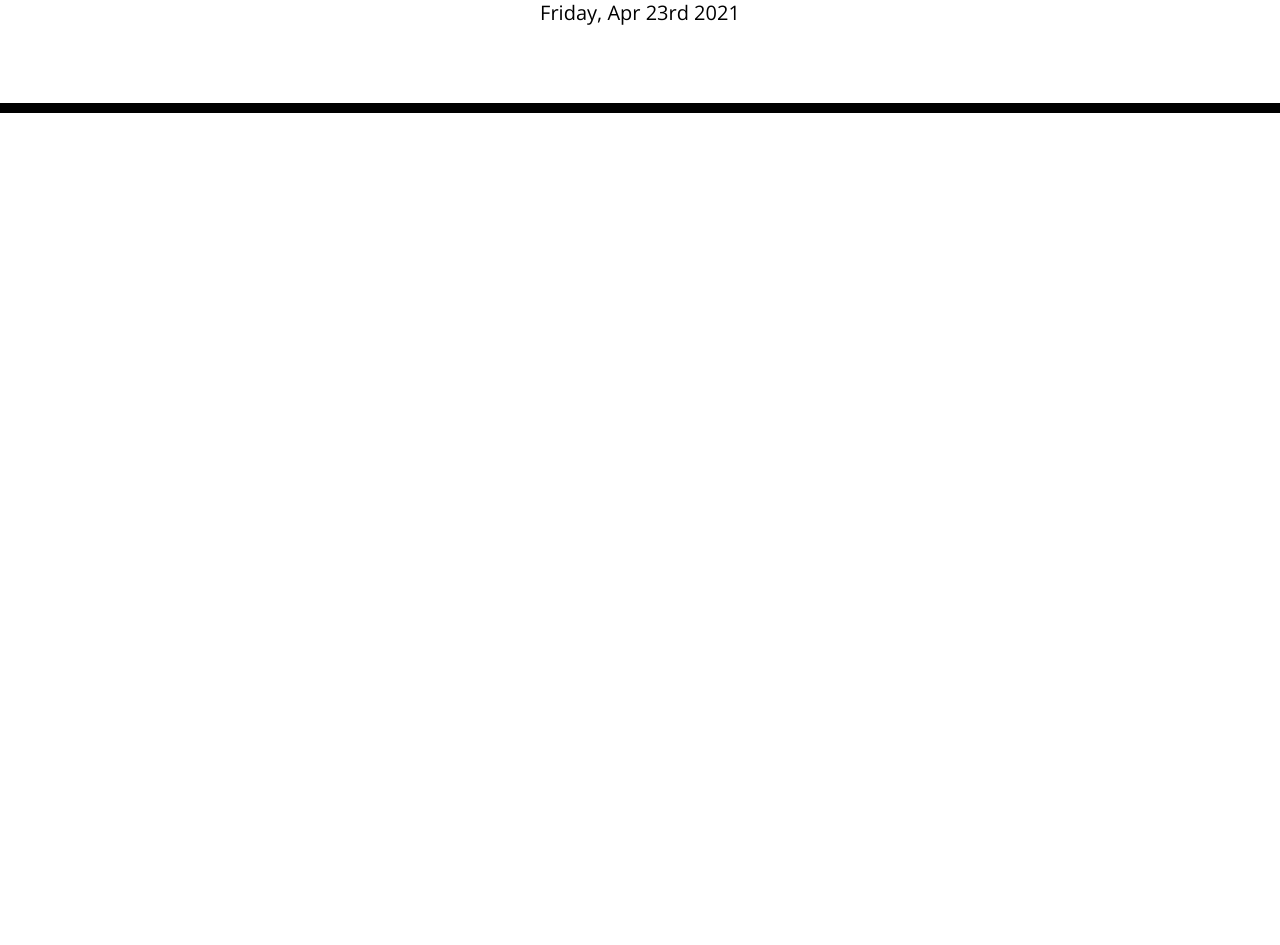
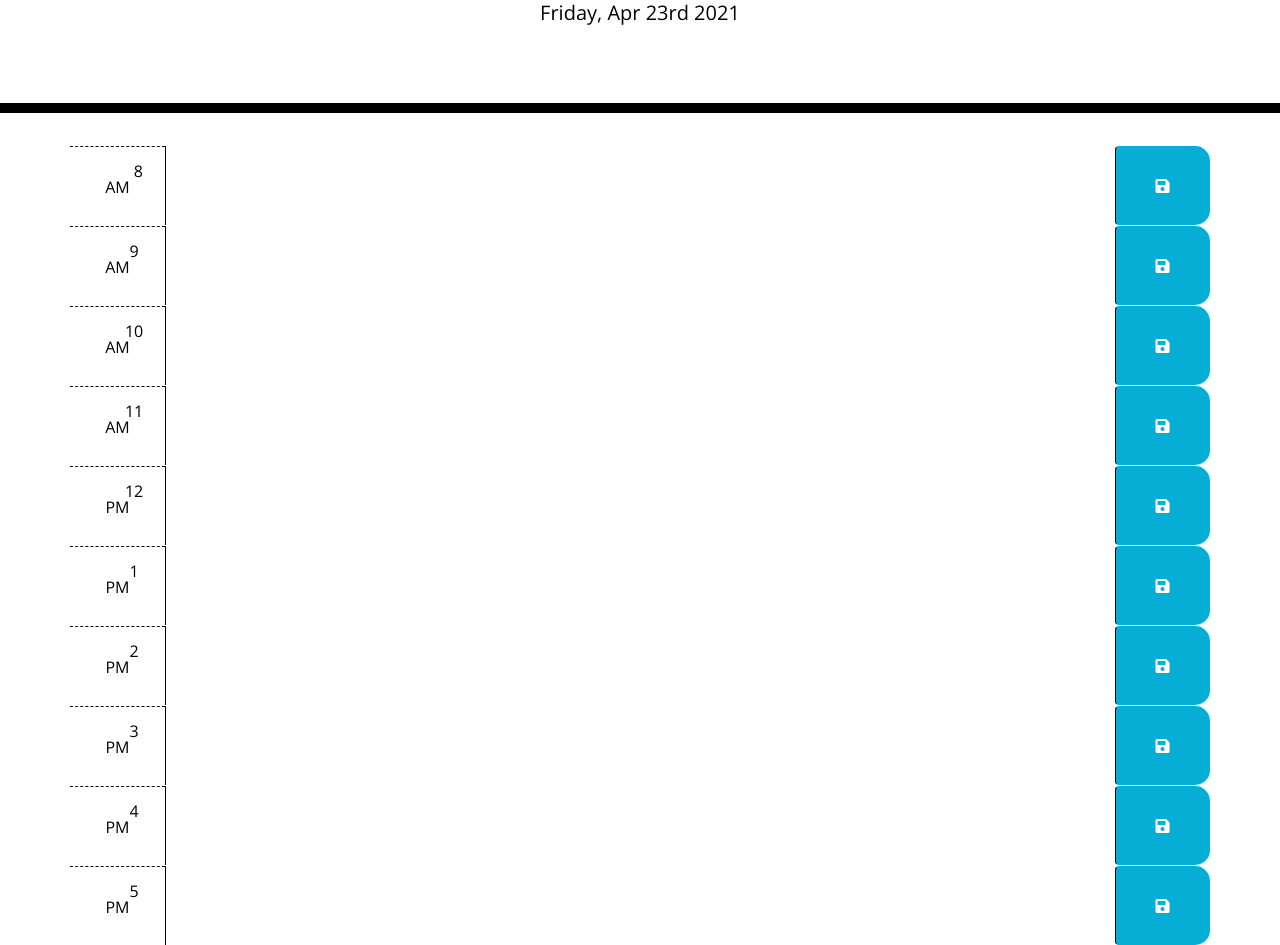
Before and after one commit to agraysargent/Work-Day-Scheduler, a plain HTML site: page index.html in a window 1280 px wide. Shown: the part 191-1136 px from the top of the page. Before the commit the page ends 800 px from the top, so only its background shows below. Drawn offline with nearby package versions, Linux system fonts and the light colour scheme.

Commit message:
completed bootstrap

```diff
--- a/index.html
+++ b/index.html
@@ -22,7 +22,94 @@
   </header>
   <div class="container">
     <!-- Timeblocks go here -->
+    <div id="hour8" class="row time-block">
+      <div class="col-md-1 hour">
+          8 AM
+      </div>
+      <textarea class="col-md-10 description">
+      </textarea>
+      <button class="btn saveBtn col-md-1"><i class="fas fa-save"></i></button>
   </div>
+  <div id="hour9" class="row time-block">
+    <div class="col-md-1 hour">
+        9 AM
+    </div>
+    <textarea class="col-md-10 description">
+    </textarea>
+    <button class="btn saveBtn col-md-1"><i class="fas fa-save"></i></button>
+</div>
+
+<div id="hour10" class="row time-block">
+    <div class="col-md-1 hour">
+        10 AM
+    </div>
+    <textarea class="col-md-10 description">
+    </textarea>
+    <button class="btn saveBtn col-md-1"><i class="fas fa-save"></i></button>
+</div>
+
+<div id="hour10=1" class="row time-block">
+    <div class="col-md-1 hour">
+        11 AM
+    </div>
+    <textarea class="col-md-10 description">
+    </textarea>
+    <button class="btn saveBtn col-md-1"><i class="fas fa-save"></i></button>
+</div>
+
+<div id="hour12" class="row time-block">
+    <div class="col-md-1 hour">
+        12 PM
+    </div>
+    <textarea class="col-md-10 description">
+    </textarea>
+    <button class="btn saveBtn col-md-1"><i class="fas fa-save"></i></button>
+</div>
+
+<div id="hour13" class="row time-block">
+    <div class="col-md-1 hour">
+        1 PM
+    </div>
+    <textarea class="col-md-10 description">
+    </textarea>
+    <button class="btn saveBtn col-md-1"><i class="fas fa-save"></i></button>
+</div>
+
+<div id="hour14" class="row time-block">
+    <div class="col-md-1 hour">
+        2 PM
+    </div>
+    <textarea class="col-md-10 description">
+    </textarea>
+    <button class="btn saveBtn col-md-1"><i class="fas fa-save"></i></button>
+</div>
+
+<div id="hour15" class="row time-block">
+    <div class="col-md-1 hour">
+        3 PM
+    </div>
+    <textarea class="col-md-10 description">
+    </textarea>
+    <button class="btn saveBtn col-md-1"><i class="fas fa-save"></i></button>
+</div>
+
+<div id="hour16" class="row time-block">
+    <div class="col-md-1 hour">
+        4 PM
+    </div>
+    <textarea class="col-md-10 description">
+    </textarea>
+    <button class="btn saveBtn col-md-1"><i class="fas fa-save"></i></button>
+</div>
+
+<div id="hour17" class="row time-block">
+    <div class="col-md-1 hour">
+        5 PM
+    </div>
+    <textarea class="col-md-10 description">
+    </textarea>
+    <button class="btn saveBtn col-md-1"><i class="fas fa-save"></i></button>
+</div>
 
   <script src="https://cdnjs.cloudflare.com/ajax/libs/jquery/3.2.1/jquery.min.js"></script>
   <script src="https://cdnjs.cloudflare.com/ajax/libs/moment.js/2.24.0/moment.min.js"></script>
```
